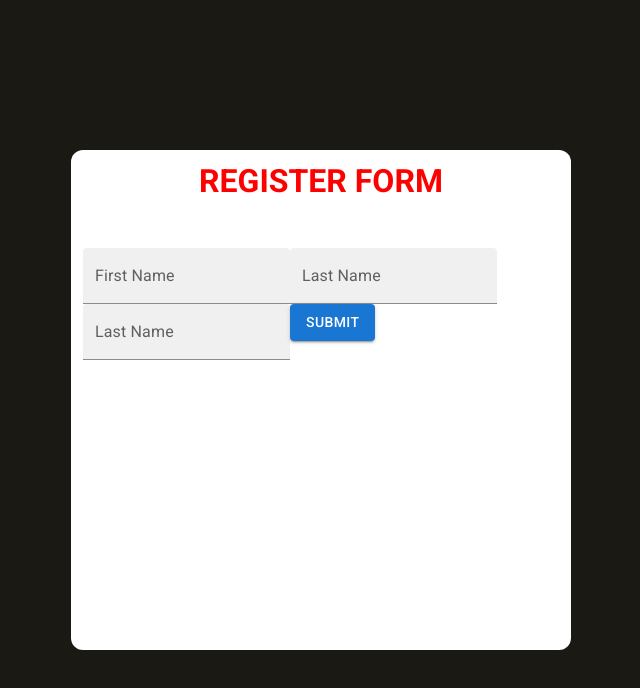
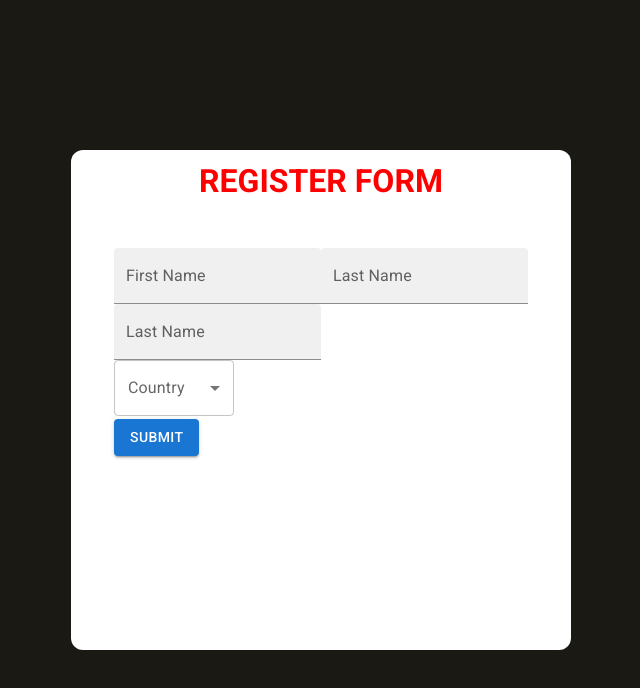
Before and after one commit to gabrielsousadev/react-form, a React (Create React App) app: page / in a window 1280 px wide. Shown: the top 688 px of the page, without its empty margins (319-959 px from the left). Built offline with nearby package versions, Linux system fonts and the light colour scheme.

Commit message:
Dropdown

```diff
--- a/src/App.css
+++ b/src/App.css
@@ -6,7 +6,6 @@
   padding: 0;
   box-sizing: border-box;
   font-family: 'Roboto', sans-serif;
-  color: #ffffff;
 }
 
 body
--- a/src/components/form/form.tsx
+++ b/src/components/form/form.tsx
@@ -1,12 +1,20 @@
 import { Box } from "@mui/material";
 import Button from "@mui/material/Button";
+import FormControl from "@mui/material/FormControl";
+import FormHelperText from "@mui/material/FormHelperText";
+import InputLabel from "@mui/material/InputLabel";
+import MenuItem from "@mui/material/MenuItem";
+import Select from "@mui/material/Select";
 import TextField from "@mui/material/TextField";
 import { useForm } from "react-hook-form";
 import "./form.css";
 
 const Form = () => {
-
-    const {register, handleSubmit, formState: {errors}} = useForm()
+  const {
+    register,
+    handleSubmit,
+    formState: { errors },
+  } = useForm();
 
   return (
     <Box
@@ -20,11 +28,52 @@ const Form = () => {
       <div>
         <h1 className="title">Register form</h1>
       </div>
-      <form onSubmit={handleSubmit((data) => {console.log(data)})}>
-        <TextField {...register("firstName", {required: 'First name is required.'})} helperText={errors.firstName?.message?.toString()} label="First Name" variant="filled" />
-        <TextField {...register("lastName", {required: 'Last name is required.', minLength: {value: 4, message: "Minimum length is 4"}})} helperText={errors.lastName?.message?.toString()} label="Last Name" variant="filled" />
-        <TextField {...register("email", {required: 'Email is required.'})} helperText={errors.email?.message?.toString()} label="Last Name" variant="filled" />
-        <Button variant="contained" type="submit">Submit</Button>
+      <form
+        onSubmit={handleSubmit((data) => {
+          console.log(data);
+        })}
+      >
+        <div>
+          <TextField
+            {...register("firstName", { required: "First name is required." })}
+            helperText={errors.firstName?.message?.toString()}
+            label="First Name"
+            variant="filled"
+          />
+          <TextField
+            {...register("lastName", {
+              required: "Last name is required.",
+              minLength: { value: 4, message: "Minimum length is 4" },
+            })}
+            helperText={errors.lastName?.message?.toString()}
+            label="Last Name"
+            variant="filled"
+          />
+        </div>
+        <div>
+          <TextField
+            {...register("email", { required: "Email is required." })}
+            helperText={errors.email?.message?.toString()}
+            label="Last Name"
+            variant="filled"
+          />
+        </div>
+        <div>
+          <FormControl sx={{ m: 0, minWidth: 120 }}>
+            <InputLabel id="country">Country</InputLabel>
+            <Select labelId="country" label="country" {...register("country", {required: "Country is required."})}>
+              <MenuItem value="united states">United States</MenuItem>
+              <MenuItem value="brazil">Brazil</MenuItem>
+              <MenuItem value="canada">Canada</MenuItem>
+            </Select>
+            <FormHelperText>{errors.country?.message?.toString()}</FormHelperText>
+          </FormControl>
+        </div>
+        <div>
+          <Button variant="contained" type="submit">
+            Submit
+          </Button>
+        </div>
       </form>
     </Box>
   );
```
